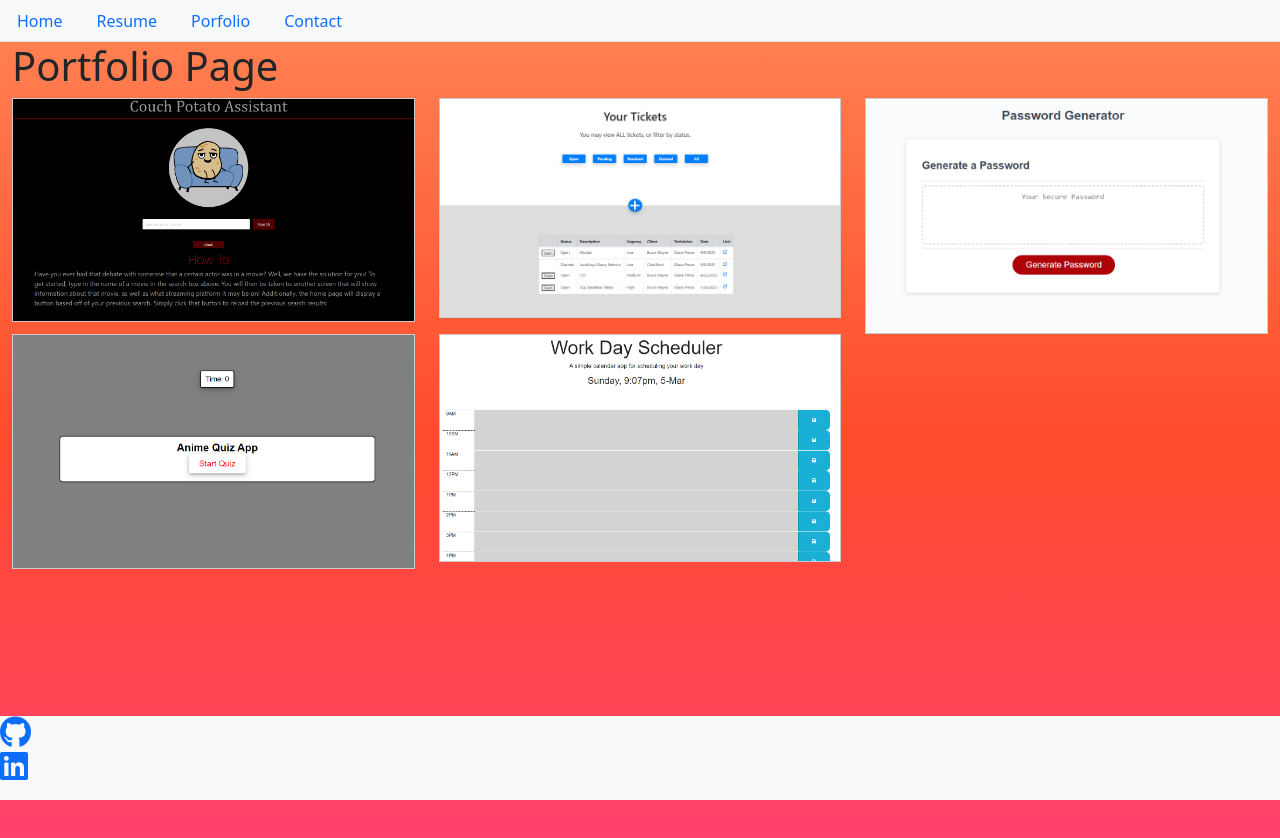
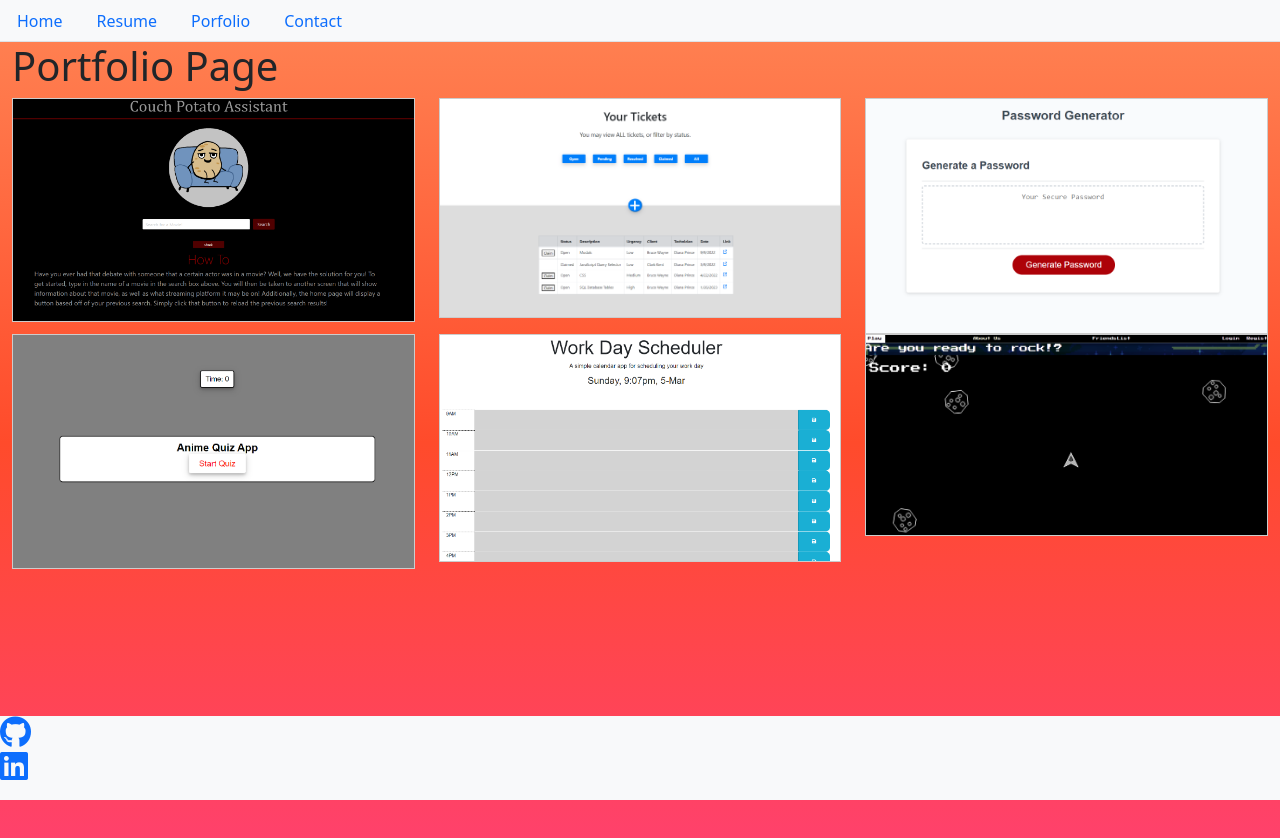
Before and after one commit to lsegura06/SeguraReactPortfolio, a React (Create React App) app: page /SeguraReactPortfolio/portfolio in a window 1280 px wide. Shown: the top 838 px of the page. Built offline with nearby package versions, Linux system fonts and the light colour scheme.

Commit message:
project3

```diff
--- a/src/components/pages/Portfolio.js
+++ b/src/components/pages/Portfolio.js
@@ -7,6 +7,7 @@ import project2 from '../../assets/images/Project2.PNG';
 import project3 from '../../assets/images/Project3.PNG';
 import project4 from '../../assets/images/Project4.PNG';
 import project5 from '../../assets/images/Project5.PNG';
+import project6 from '../../assets/images/game.PNG';
 
 
 export default function Portfolio() {
@@ -96,6 +97,22 @@ export default function Portfolio() {
             </div>
           </div>
         </Col>
+        <Col md={6} lg={4}>
+          <div className="project">
+            <img src={project6} alt="Project 4" className='img-fluid' />
+            <div className="overlay">
+              <div className="text">
+                <a href="https://lit-river-96559.herokuapp.com/" target="_blank" rel="noopener noreferrer">
+                  Deployed App
+                </a>
+                <br />
+                <a href="https://github.com/igurgoze/Astro-Friends" target="_blank" rel="noopener noreferrer">
+                  <i className="fab fa-github"></i>
+                </a>
+              </div>
+            </div>
+          </div>
+        </Col>
       </Row>
     </Container>
     </div>
```
Also changed, not shown: src/assets/images/game.PNG (added).
